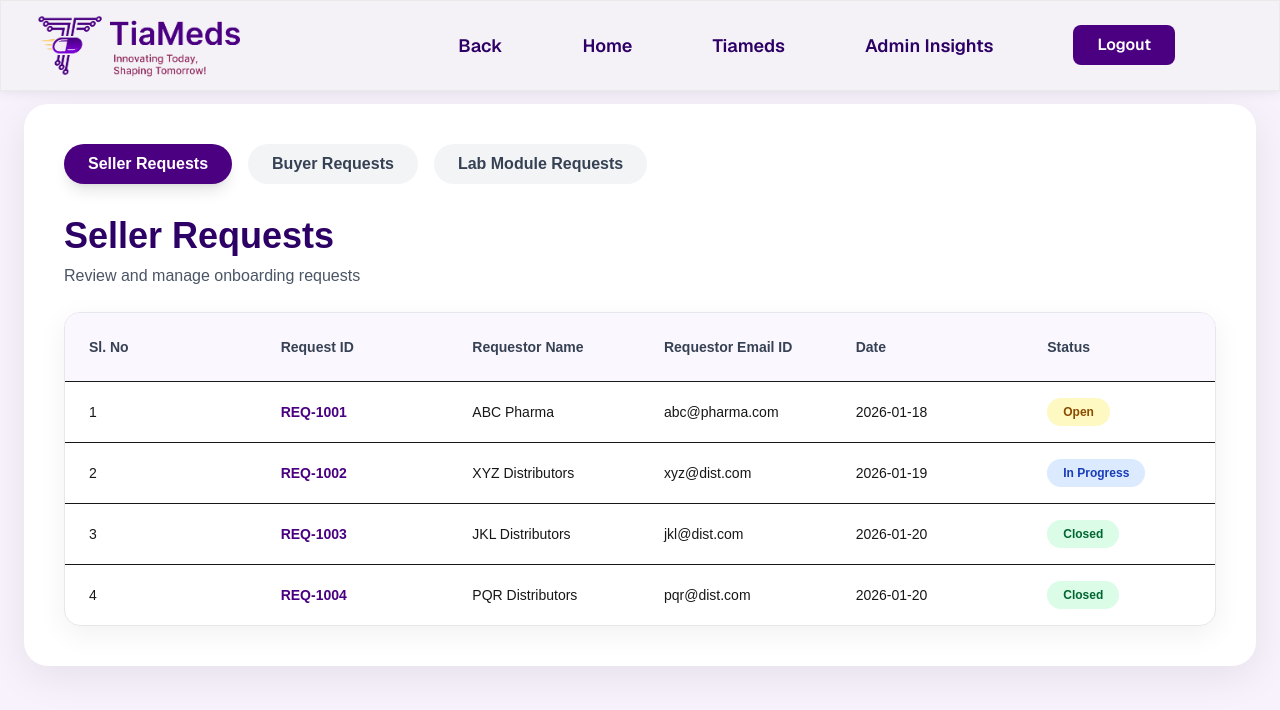
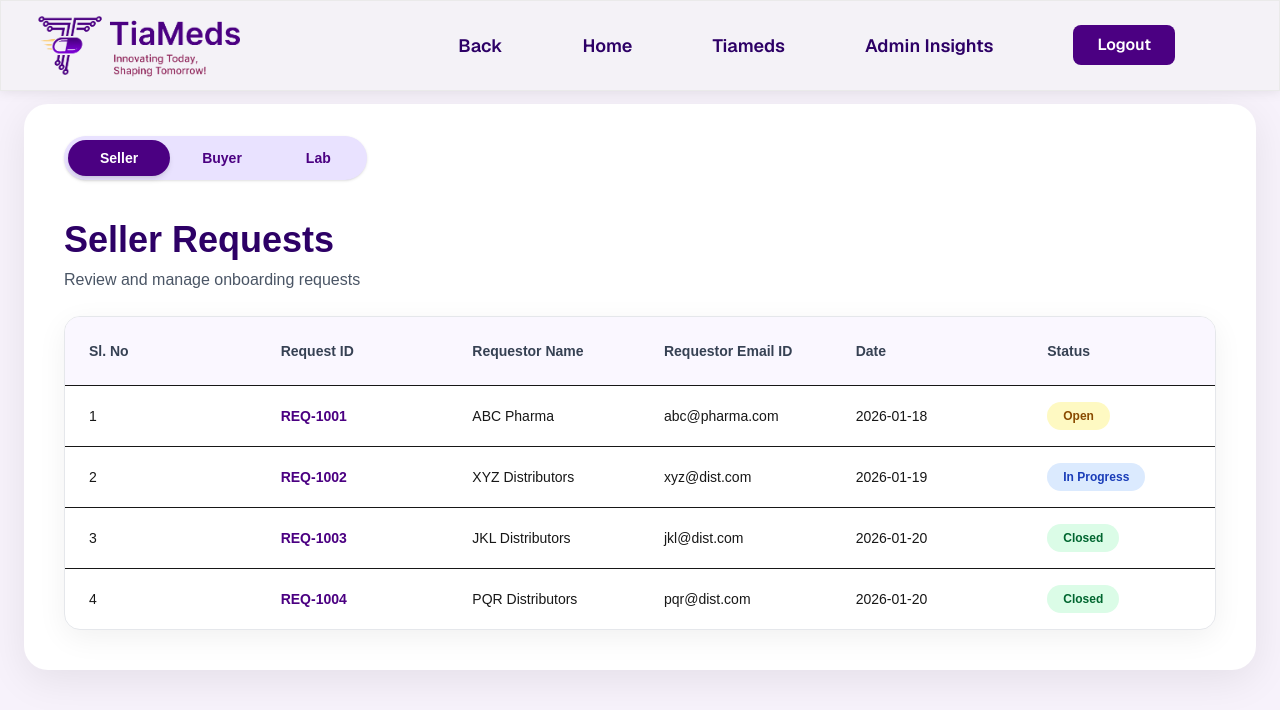
Before and after one commit to Itadmintiameds/pharma-aggregator-client, a Next.js app: page /admin in a window 1280 px wide. Shown: the top 710 px of the page. Built offline with nearby package versions, Linux system fonts and the light colour scheme.

Commit message:
Update tab UI design

```diff
--- a/app/admin/page.tsx
+++ b/app/admin/page.tsx
@@ -119,32 +119,37 @@ export default function AdminPage() {
         <div className="max-w-7xl mx-auto">
 
           {/* NEW: Main white container */}
-          <div className="bg-white rounded-3xl shadow-[0_10px_40px_rgba(0,0,0,0.08)] p-10">
+          <div className="bg-white rounded-3xl shadow-[0_10px_40px_rgba(0,0,0,0.08)] overflow-hidden">
 
             <section>
 
               {/* Tabs */}
-              <div className="flex gap-4 mb-8">
+              <div className="px-10 pt-8">
+                <div className="inline-flex bg-[#e9e2ff] p-1 rounded-full shadow-sm">
+
                   {[
-                  { key: "seller", label: "Seller Requests" },
-                  { key: "buyer", label: "Buyer Requests" },
-                  { key: "lab", label: "Lab Module Requests" },
+                    { key: "seller", label: "Seller" },
+                    { key: "buyer", label: "Buyer" },
+                    { key: "lab", label: "Lab" },
                   ].map((tab) => (
                     <button
                       key={tab.key}
                       onClick={() => setActiveTab(tab.key as RequestType)}
-                    className={`px-6 py-2 rounded-full font-semibold transition-all
-                      ${
-                        activeTab === tab.key
-                          ? "bg-[#4B0082] text-white shadow-lg"
-                          : "bg-gray-100 text-gray-700 hover:bg-[#eee6ff]"
+                      className={`px-8 py-2 rounded-full text-sm font-semibold transition-all duration-300 ease-in-out transform
+                    ${activeTab === tab.key
+                          ? "bg-[#4B0082] text-white shadow-md scale-100"
+                          : "text-[#4B0082] hover:bg-white/60 hover:scale-105"
                         }`}
+
                     >
                       {tab.label}
                     </button>
                   ))}
+
+                </div>
               </div>
 
+              <div className="p-10">
                 {/* Page Title */}
                 <div className="mb-6">
                   <h1 className="text-4xl font-bold text-[#2D0066] mb-2">
@@ -228,6 +233,7 @@ export default function AdminPage() {
                     </tbody>
                   </table>
                 </div>
+              </div>
 
             </section>
           </div>
```
Lines whose indentation alone changed are shown as unchanged.
